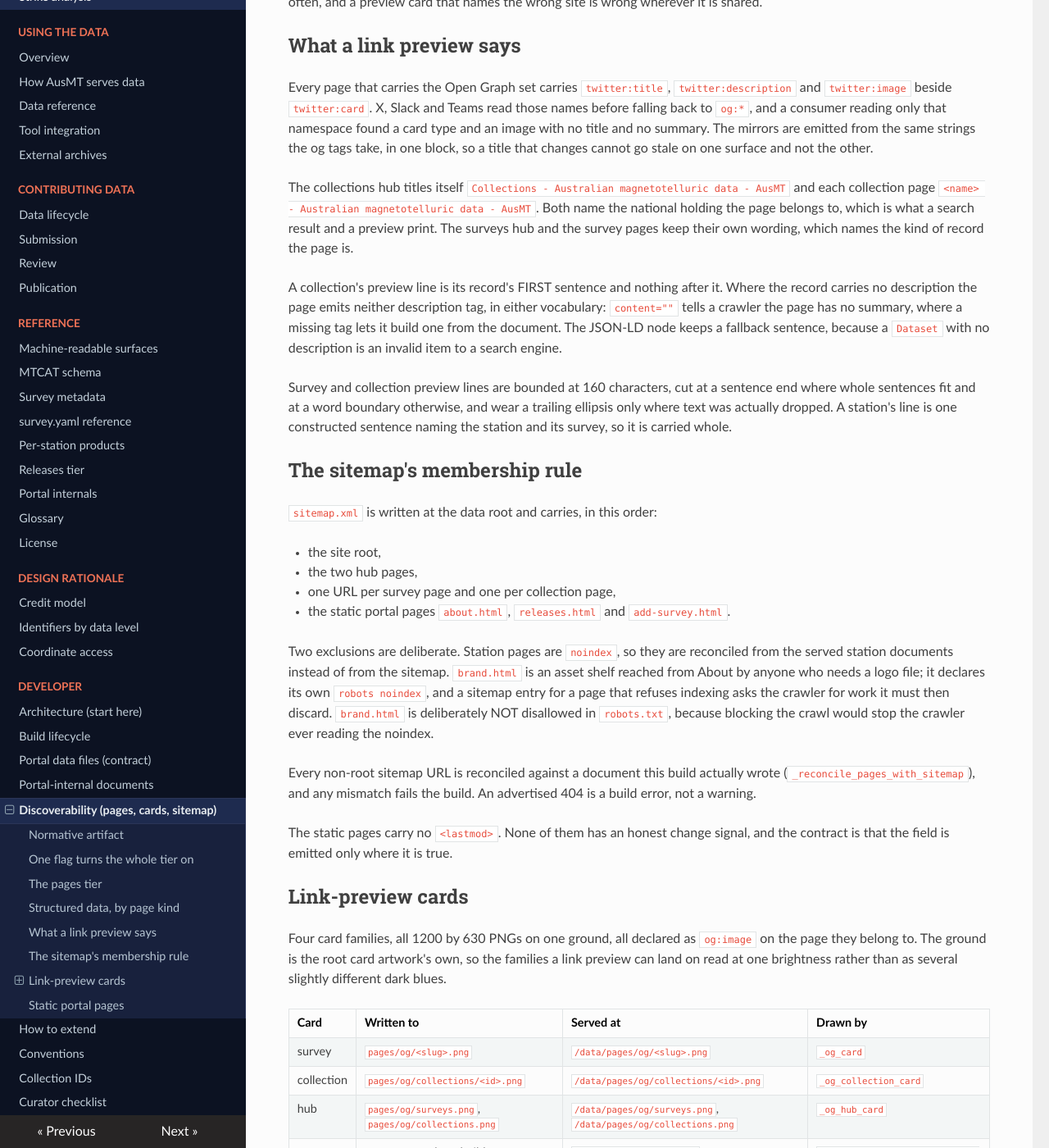
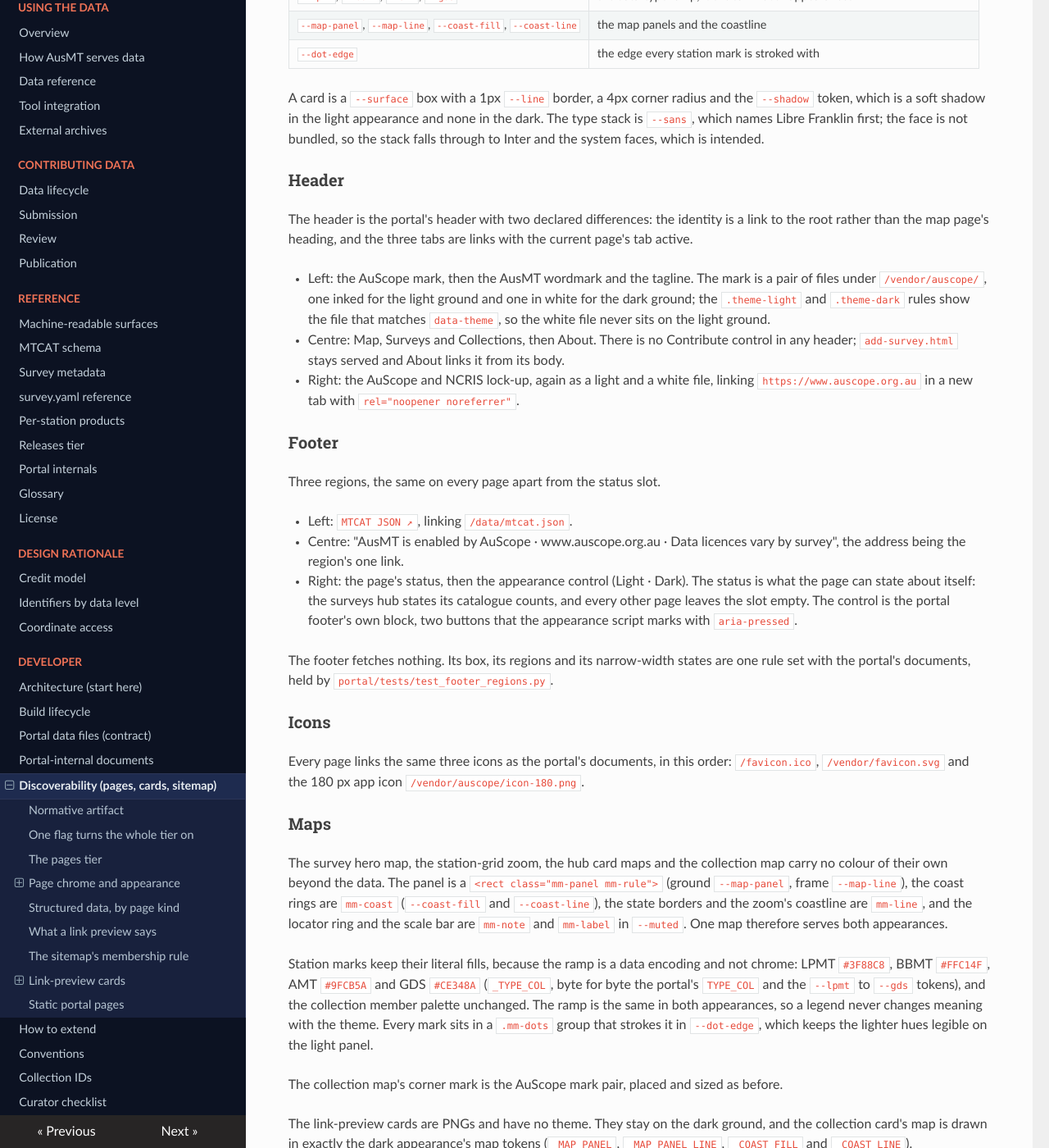
Before and after one commit to bvkay/ausmt, an MkDocs documentation site: the page built from docs/docs/developer/discoverability.md, in a window 1280 px wide and 1400 px high, scrolled down 2534 px. Shown: the whole window at 82% size. Built offline with MkDocs 1.6.1, drawn with Linux system fonts in a browser that asks for light colours; nearby versions of some CDN libraries; some of the changed text lies outside the part shown.

Commit message:
Docs: page chrome and appearance on the generated pages
discoverability.md gains a section on the generated pages' chrome: the appearance script and the
token block, the header, the footer with its status slot and appearance control, the icon block, the
map classes and the type ramp, and the deploy order the new vendor files and script need. The card
section now says the header carries the full lock-up and that its PNG stays committed for the
card's crop alone.

Owner ruling 2026-10-12 is cited where the decision is explained.

```diff
--- a/docs/docs/developer/discoverability.md
+++ b/docs/docs/developer/discoverability.md
@@ -65,6 +65,109 @@ link, which is what the URL contract promises.
 
 Every page is rendered from the already-served public documents alone, so a page can never disclose
 anything the gated products do not already publish.
+
+## Page chrome and appearance
+
+Every engine-written page wears the portal's own header, footer, icon links and appearance control,
+so a reader arriving on a survey page from a search result meets the same site the map shows. The
+appearance follows Owner ruling 2026-10-12: the AuScope house style is the default appearance, and
+the navy palette the portal carried before it is the dark appearance.
+
+### The appearance script and the token block
+
+Each page loads `/src/theme.js` as the first script in its `<head>`, before the stylesheet, so the
+first paint is already in the reader's choice. The script resolves the choice stored under the
+`ausmt_theme` key (light, dark or follow the system; light when nothing is stored) and writes it to
+`<html data-theme="light|dark">`, which is the only hook the stylesheet reads. The pages are served
+under a CSP whose `script-src` is `'self'`, so they carry no inline script and no inline event
+handler; the appearance control in the footer is wired by the script through its
+`data-theme-choice` attributes.
+
+The stylesheet opens with the portal's token block: the house style in `:root` and the dark
+appearance in `:root[data-theme="dark"]`, which restates only what differs. Every chrome colour on
+a page is one of these tokens, never a literal.
+
+| Token | Used for |
+|---|---|
+| `--bg` | the page ground |
+| `--surface` | the header, the footer, cards and dialogs |
+| `--surface-2` | inputs, inactive tabs, chips and raised rows |
+| `--line` | rules and borders |
+| `--text`, `--muted` | body text and secondary text |
+| `--heading` | headings and the AusMT wordmark |
+| `--accent`, `--accent-ink` | links, the active tab, selection and focus rings, and text set on the accent |
+| `--lpmt`, `--bbmt`, `--amt`, `--gds` | the data-type ramp, identical in both appearances |
+| `--map-panel`, `--map-line`, `--coast-fill`, `--coast-line` | the map panels and the coastline |
+| `--dot-edge` | the edge every station mark is stroked with |
+
+A card is a `--surface` box with a 1px `--line` border, a 4px corner radius and the `--shadow`
+token, which is a soft shadow in the light appearance and none in the dark. The type stack is
+`--sans`, which names Libre Franklin first; the face is not bundled, so the stack falls through to
+Inter and the system faces, which is intended.
+
+### Header
+
+The header is the portal's header with two declared differences: the identity is a link to the
+root rather than the map page's heading, and the three tabs are links with the current page's tab
+active.
+
+- Left: the AuScope mark, then the AusMT wordmark and the tagline. The mark is a pair of files under
+  `/vendor/auscope/`, one inked for the light ground and one in white for the dark ground; the
+  `.theme-light` and `.theme-dark` rules show the file that matches `data-theme`, so the white file
+  never sits on the light ground.
+- Centre: Map, Surveys and Collections, then About. There is no Contribute control in any header;
+  `add-survey.html` stays served and About links it from its body.
+- Right: the AuScope and NCRIS lock-up, again as a light and a white file, linking
+  `https://www.auscope.org.au` in a new tab with `rel="noopener noreferrer"`.
+
+### Footer
+
+Three regions, the same on every page apart from the status slot.
+
+- Left: `MTCAT JSON ↗`, linking `/data/mtcat.json`.
+- Centre: "AusMT is enabled by AuScope · www.auscope.org.au · Data licences vary by survey", the
+  address being the region's one link.
+- Right: the page's status, then the appearance control (Light · Dark). The status is what the page
+  can state about itself: the surveys hub states its catalogue counts, and every other page leaves
+  the slot empty. The control is the portal footer's own block, two buttons that the appearance
+  script marks with `aria-pressed`.
+
+The footer fetches nothing. Its box, its regions and its narrow-width states are one rule set with
+the portal's documents, held by `portal/tests/test_footer_regions.py`.
+
+### Icons
+
+Every page links the same three icons as the portal's documents, in this order: `/favicon.ico`,
+`/vendor/favicon.svg` and the 180 px app icon `/vendor/auscope/icon-180.png`.
+
+### Maps
+
+The survey hero map, the station-grid zoom, the hub card maps and the collection map carry no
+colour of their own beyond the data. The panel is a `<rect class="mm-panel mm-rule">` (ground
+`--map-panel`, frame `--map-line`), the coast rings are `mm-coast` (`--coast-fill` and
+`--coast-line`), the state borders and the zoom's coastline are `mm-line`, and the locator ring and
+the scale bar are `mm-note` and `mm-label` in `--muted`. One map therefore serves both appearances.
+
+Station marks keep their literal fills, because the ramp is a data encoding and not chrome: LPMT
+`#3F88C8`, BBMT `#FFC14F`, AMT `#9FCB5A` and GDS `#CE348A` (`_TYPE_COL`, byte for byte the portal's
+`TYPE_COL` and the `--lpmt` to `--gds` tokens), and the collection member palette unchanged. The
+ramp is the same in both appearances, so a legend never changes meaning with the theme. Every mark
+sits in a `.mm-dots` group that strokes it in `--dot-edge`, which keeps the lighter hues legible on
+the light panel.
+
+The collection map's corner mark is the AuScope mark pair, placed and sized as before.
+
+The link-preview cards are PNGs and have no theme. They stay on the dark ground, and the collection
+card's map is drawn in exactly the dark appearance's map tokens (`_MAP_PANEL`, `_MAP_PANEL_LINE`,
+`_COAST_FILL` and `_COAST_LINE`).
+
+### Deploy order
+
+`/vendor/*` and `/src/*` are served from the portal image and the pages tree from the data volume,
+so the two can be a deploy apart. A pages tree that names a file the running image does not serve
+shows alt text in place of the marks and loses its appearance script, so the portal image goes out
+first; `/vendor/auscope/auscope-mark.svg` and `/src/theme.js` each answering 200 is the check before
+the pages tree is swapped.
 
 ## Structured data, by page kind
 
@@ -297,9 +400,10 @@ The AuScope lockup is last, on the same margin, keeping a declared clear space a
 bottom edge so the column ends on one line across every family whatever the block above it does. It
 is the AuScope half of `portal/vendor/auscope-ncris-white.png`, cut at column 1200 of that 1919 by
 325 image and trimmed to its alpha bbox: the columns to the right carry a second organisation's mark
-and a descriptor line that is unreadable at card height, and the site footer already carries the full
-acknowledgement. It is drawn no taller than the AusMT mark above it, which is how the acknowledgement
-is kept from outweighing the resource identity it acknowledges.
+and a descriptor line that is unreadable at card height, and the site header already carries the full
+lock-up. It is drawn no taller than the AusMT mark above it, which is how the acknowledgement is kept
+from outweighing the resource identity it acknowledges. The PNG stays committed for this crop; no
+page's chrome references it.
 
 The address is set in Inter Bold on all three families. The root card's artwork is set in that face,
 so the generated cards adopting it is what makes the three addresses one line rather than three that
```
